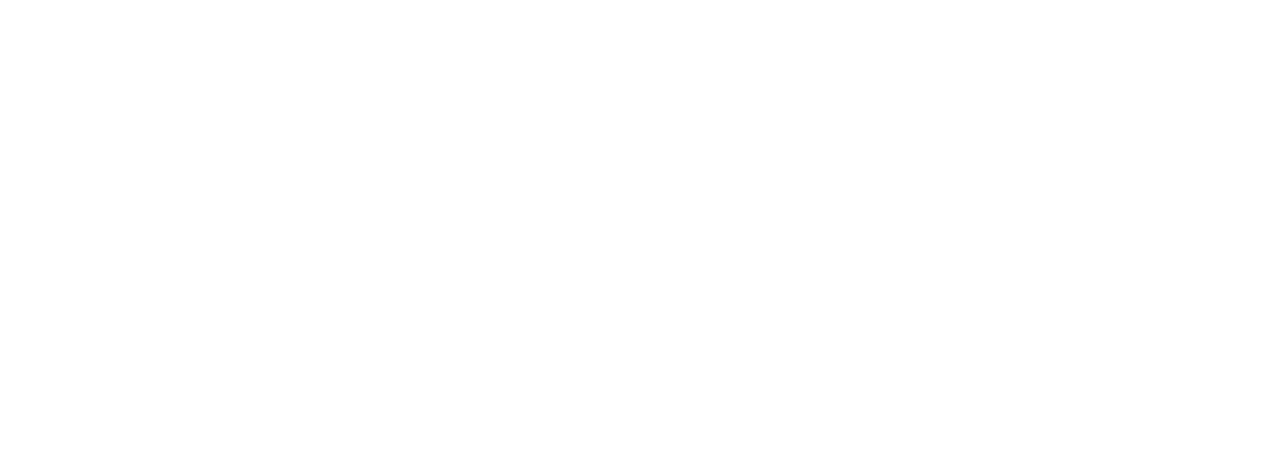
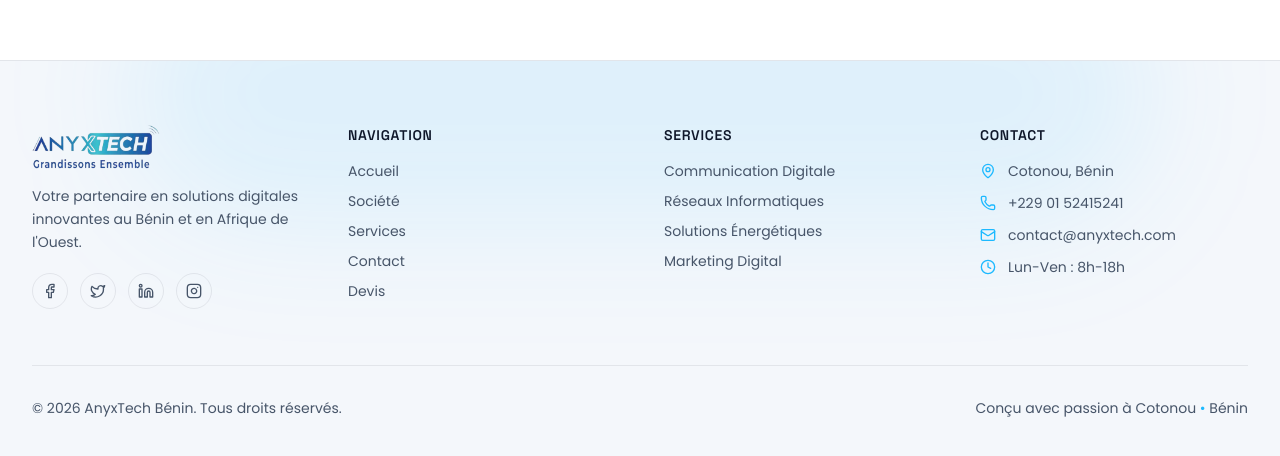
Before and after one commit to yamdev07/Anyxtech_site, a Next.js app: page / in a window 1280 px wide. Shown: the part 905-1361 px from the top of the page. Before the commit the page ends 869 px from the top, so only its background shows below. Built offline with nearby package versions, Linux system fonts and the light colour scheme.

Commit message:
feat: footer avec colonnes marque, navigation, services et contact

```diff
--- a/app/layout.tsx
+++ b/app/layout.tsx
@@ -1,6 +1,7 @@
 import type { Metadata, Viewport } from "next";
 import { poppins, spaceGrotesk } from "@/lib/fonts";
 import Header from "@/components/Header";
+import Footer from "@/components/Footer";
 import "./globals.css";
 
 const SITE_URL = "https://www.anyxtech.com";
@@ -84,6 +85,7 @@ export default function RootLayout({
         </a>
         <Header />
         {children}
+        <Footer />
       </body>
     </html>
   );
--- /dev/null
+++ b/components/Footer.tsx
@@ -0,0 +1,142 @@
+import Link from "next/link";
+import Image from "next/image";
+import {
+  Facebook,
+  Twitter,
+  Linkedin,
+  Instagram,
+  MapPin,
+  Phone,
+  Mail,
+  Clock,
+} from "lucide-react";
+import { siteConfig } from "@/lib/site";
+
+const socials = [
+  { icon: Facebook, href: siteConfig.socials.facebook, label: "Facebook" },
+  { icon: Twitter, href: siteConfig.socials.twitter, label: "Twitter" },
+  { icon: Linkedin, href: siteConfig.socials.linkedin, label: "LinkedIn" },
+  { icon: Instagram, href: siteConfig.socials.instagram, label: "Instagram" },
+];
+
+const serviceLinks = [
+  { label: "Communication Digitale", href: "/services#communication" },
+  { label: "Réseaux Informatiques", href: "/services#infrastructure" },
+  { label: "Solutions Énergétiques", href: "/services#infrastructure" },
+  { label: "Marketing Digital", href: "/services#communication" },
+];
+
+const navFooter = [
+  { label: "Accueil", href: "/" },
+  { label: "Société", href: "/societe" },
+  { label: "Services", href: "/services" },
+  { label: "Contact", href: "/contact" },
+  { label: "Devis", href: "/devis" },
+];
+
+export default function Footer() {
+  return (
+    <footer className="relative mt-24 overflow-hidden border-t border-[var(--border)] bg-soft">
+      <div className="pointer-events-none absolute -top-24 left-1/2 h-64 w-[80%] -translate-x-1/2 rounded-full bg-brand-light/10 blur-3xl" />
+      <div className="container-x relative py-16">
+        <div className="grid gap-12 md:grid-cols-2 lg:grid-cols-4">
+          {/* Marque */}
+          <div>
+            <Image
+              src="/images/logo-removebg-preview.png"
+              alt="AnyxTech Bénin"
+              width={150}
+              height={48}
+              className="h-11 w-auto object-contain"
+            />
+            <p className="mt-4 max-w-xs text-sm leading-relaxed text-soft">
+              {siteConfig.description}
+            </p>
+            <div className="mt-5 flex gap-3">
+              {socials.map(({ icon: Icon, href, label }) => (
+                <a
+                  key={label}
+                  href={href}
+                  target="_blank"
+                  rel="noopener noreferrer"
+                  aria-label={label}
+                  className="grid h-9 w-9 place-items-center rounded-full border border-[var(--border)] text-soft transition-all hover:border-brand-light hover:text-brand-light"
+                >
+                  <Icon className="h-4 w-4" />
+                </a>
+              ))}
+            </div>
+          </div>
+
+          {/* Navigation */}
+          <div>
+            <h3 className="font-display text-sm font-semibold uppercase tracking-wider">
+              Navigation
+            </h3>
+            <ul className="mt-4 space-y-2.5 text-sm">
+              {navFooter.map((l) => (
+                <li key={l.label}>
+                  <Link href={l.href} className="text-soft transition-colors hover:text-brand-light">
+                    {l.label}
+                  </Link>
+                </li>
+              ))}
+            </ul>
+          </div>
+
+          {/* Services */}
+          <div>
+            <h3 className="font-display text-sm font-semibold uppercase tracking-wider">
+              Services
+            </h3>
+            <ul className="mt-4 space-y-2.5 text-sm">
+              {serviceLinks.map((l) => (
+                <li key={l.label}>
+                  <Link href={l.href} className="text-soft transition-colors hover:text-brand-light">
+                    {l.label}
+                  </Link>
+                </li>
+              ))}
+            </ul>
+          </div>
+
+          {/* Contact */}
+          <div>
+            <h3 className="font-display text-sm font-semibold uppercase tracking-wider">
+              Contact
+            </h3>
+            <ul className="mt-4 space-y-3 text-sm text-soft">
+              <li className="flex items-start gap-3">
+                <MapPin className="mt-0.5 h-4 w-4 shrink-0 text-brand-light" />
+                {siteConfig.addressShort}
+              </li>
+              <li className="flex items-center gap-3">
+                <Phone className="h-4 w-4 shrink-0 text-brand-light" />
+                <a href={siteConfig.phoneHref} className="hover:text-brand-light">
+                  {siteConfig.phone}
+                </a>
+              </li>
+              <li className="flex items-center gap-3">
+                <Mail className="h-4 w-4 shrink-0 text-brand-light" />
+                <a href={`mailto:${siteConfig.email}`} className="hover:text-brand-light">
+                  {siteConfig.email}
+                </a>
+              </li>
+              <li className="flex items-center gap-3">
+                <Clock className="h-4 w-4 shrink-0 text-brand-light" />
+                {siteConfig.hours}
+              </li>
+            </ul>
+          </div>
+        </div>
+
+        <div className="mt-14 flex flex-col items-center justify-between gap-4 border-t border-[var(--border)] pt-8 text-sm text-soft sm:flex-row">
+          <p>© {new Date().getFullYear()} AnyxTech Bénin. Tous droits réservés.</p>
+          <p>
+            Conçu avec passion à Cotonou <span className="text-brand-light">•</span> Bénin
+          </p>
+        </div>
+      </div>
+    </footer>
+  );
+}
```
